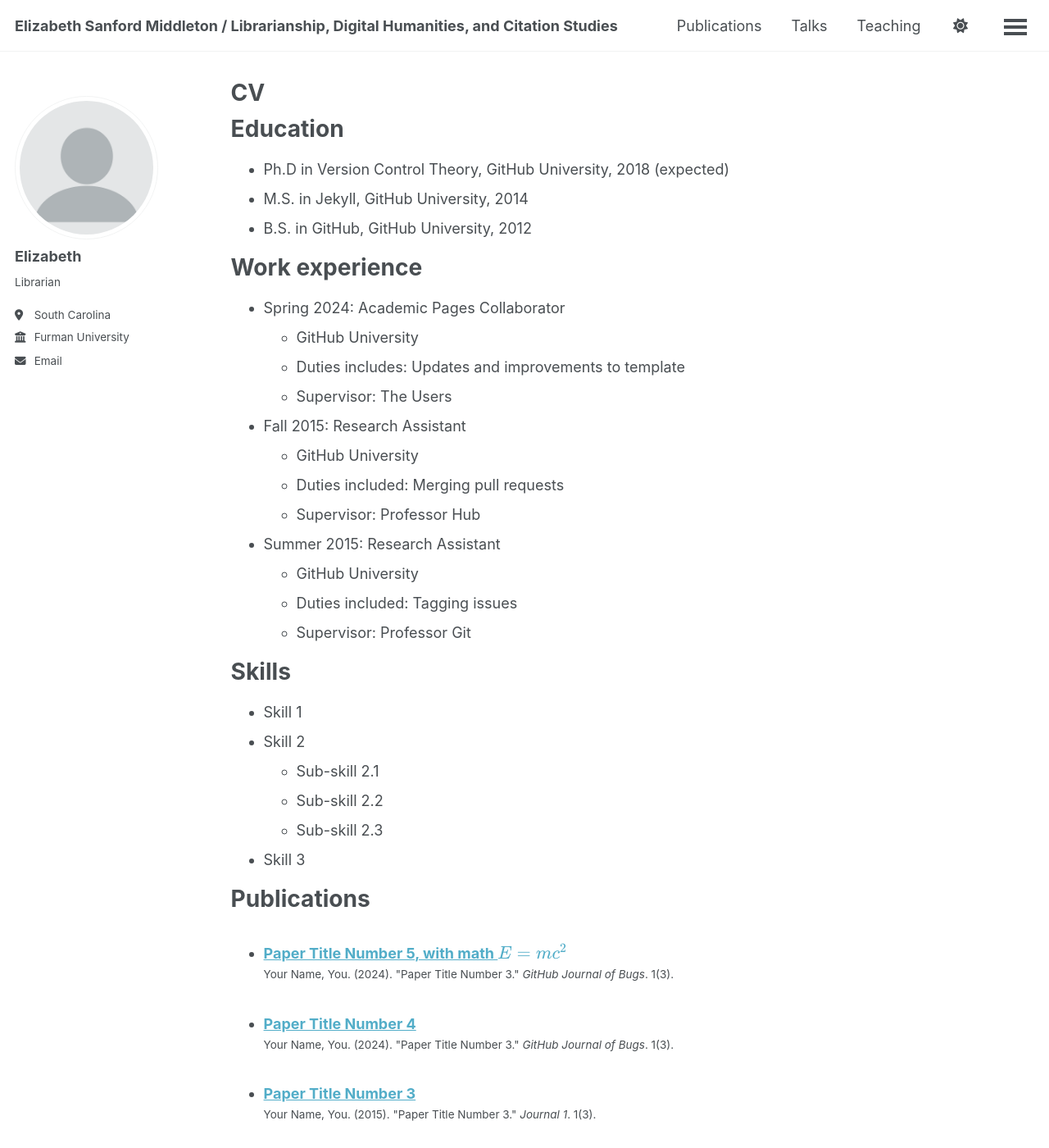
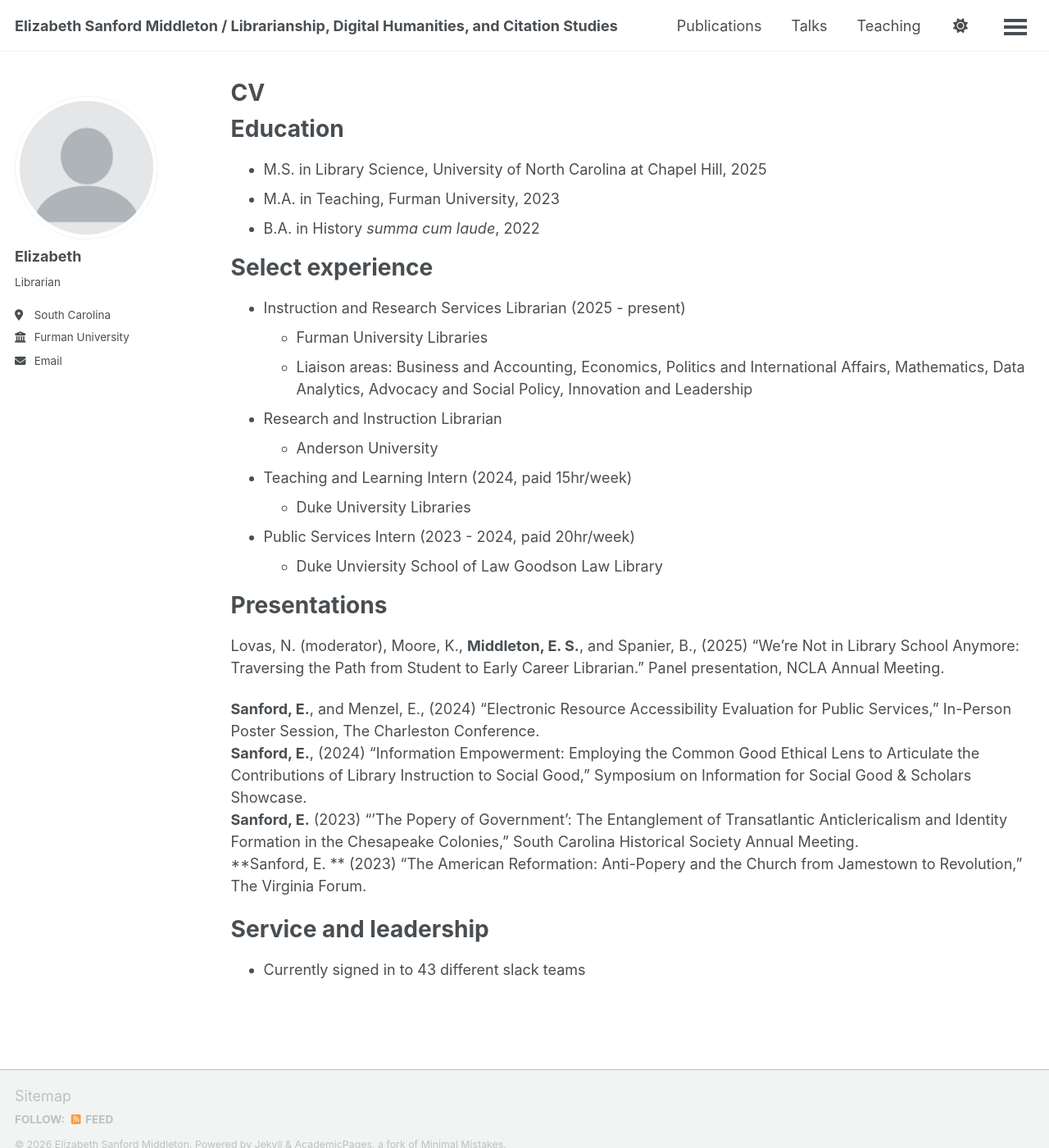
Before and after one commit to elizabethmiddletonlibrarian/site, a Jekyll site: the page built from _pages/cv.md, in a window 1280 px wide and 1400 px high. Shown: the whole window at 82% size. Built offline with Jekyll 4.4.1, drawn with Linux system fonts in a browser that asks for light colours; a script bundle is joined from its source files by our own code; library files that are not in the unit come from our copies; some of the changed text lies outside the part shown.

Commit message:
Revise CV with updated education and experience
Updated education, work experience, presentations, and talks sections with new information. Removed outdated skills and teaching sections.

```diff
--- a/_pages/cv.md
+++ b/_pages/cv.md
@@ -11,53 +11,36 @@ redirect_from:
 
 Education
 ======
-* Ph.D in Version Control Theory, GitHub University, 2018 (expected)
-* M.S. in Jekyll, GitHub University, 2014
-* B.S. in GitHub, GitHub University, 2012
+* M.S. in Library Science, University of North Carolina at Chapel Hill, 2025
+* M.A. in Teaching, Furman University, 2023
+* B.A. in History _summa cum laude_, 2022
 
-Work experience
+Select experience
 ======
-* Spring 2024: Academic Pages Collaborator
-  * GitHub University
-  * Duties includes: Updates and improvements to template
-  * Supervisor: The Users
+* Instruction and Research Services Librarian (2025 - present)
+  * Furman University Libraries
+  * Liaison areas: Business and Accounting, Economics, Politics and International Affairs, Mathematics, Data Analytics, Advocacy and Social Policy, Innovation and Leadership
 
-* Fall 2015: Research Assistant
-  * GitHub University
-  * Duties included: Merging pull requests
-  * Supervisor: Professor Hub
+* Research and Instruction Librarian
+  * Anderson University
 
-* Summer 2015: Research Assistant
-  * GitHub University
-  * Duties included: Tagging issues
-  * Supervisor: Professor Git
+* Teaching and Learning Intern (2024, paid 15hr/week)
+  * Duke University Libraries
 
-Skills
+* Public Services Intern (2023 - 2024, paid 20hr/week)
+  * Duke Unviersity School of Law Goodson Law Library
+
+
+Presentations
 ======
-* Skill 1
-* Skill 2
-  * Sub-skill 2.1
-  * Sub-skill 2.2
-  * Sub-skill 2.3
-* Skill 3
+  Lovas, N. (moderator), Moore, K., **Middleton, E. S.**, and Spanier, B., (2025) "We’re Not in Library School Anymore: Traversing the Path from Student to Early Career Librarian.” Panel presentation, NCLA Annual Meeting.
 
-Publications
-======
-  <ul>{% for post in site.publications reversed %}
-    {% include archive-single-cv.html %}
-  {% endfor %}</ul>
+**Sanford, E.**, and Menzel, E., (2024) “Electronic Resource Accessibility Evaluation for Public Services,” In-Person Poster Session, The Charleston Conference.
+**Sanford, E.**, (2024) “Information Empowerment: Employing the Common Good Ethical Lens to Articulate the Contributions of Library Instruction to Social Good,” Symposium on Information for Social Good & Scholars Showcase.
+**Sanford, E.** (2023) “’The Popery of Government’: The Entanglement of Transatlantic Anticlericalism and Identity Formation in the Chesapeake Colonies,” South Carolina Historical Society Annual Meeting.
+**Sanford, E. ** (2023) “The American Reformation: Anti-Popery and the Church from Jamestown to Revolution,” The Virginia Forum.
 
-Talks
-======
-  <ul>{% for post in site.talks reversed %}
-    {% include archive-single-talk-cv.html  %}
-  {% endfor %}</ul>
 
-Teaching
-======
-  <ul>{% for post in site.teaching reversed %}
-    {% include archive-single-cv.html %}
-  {% endfor %}</ul>
 
 Service and leadership
 ======
```
